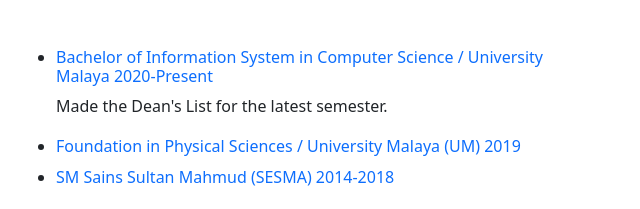
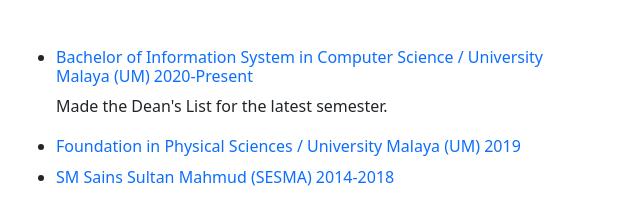
Before and after one commit to Izathakem/wie2002_t4, a plain HTML site: page index.html in a window 1280 px wide. Shown: the part 460-669 px from the top of the page, 628-1268 px from the left. Drawn offline with nearby package versions, Linux system fonts and the light colour scheme.

Commit message:
Update index.html

```diff
--- a/index.html
+++ b/index.html
@@ -89,7 +89,7 @@
                 <h2 class="mb-5">Education</h2>
                 <ul>
                     <li>
-                        <h6 class="text-primary">Bachelor of Information System in Computer Science / University Malaya
+                        <h6 class="text-primary">Bachelor of Information System in Computer Science / University Malaya (UM)
                             2020-Present</h6>
                         <p>Made the Dean's List for the latest semester.</p>
                     </li>
```
